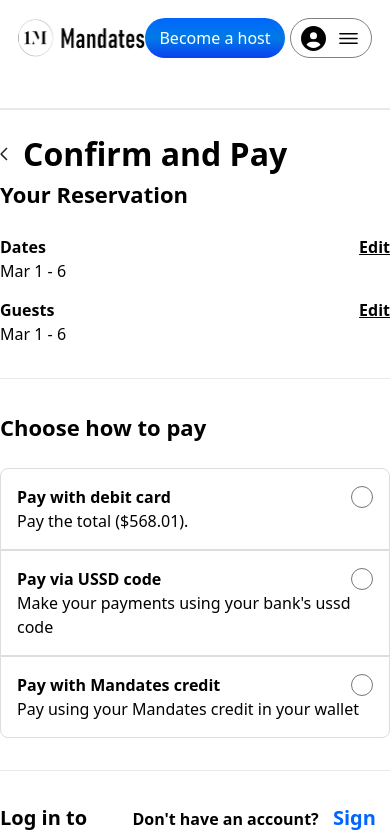
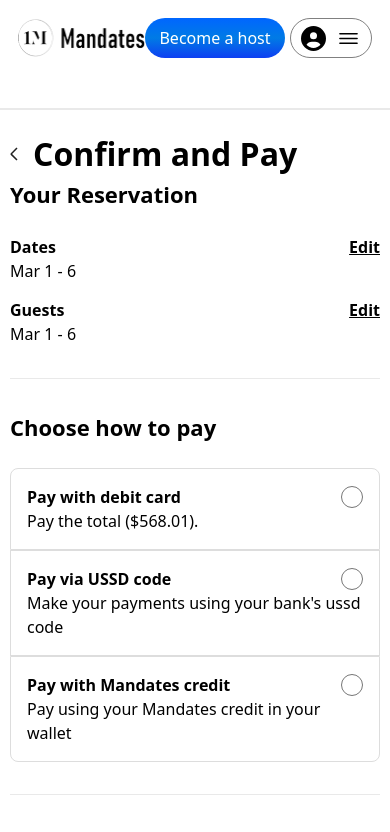
Before and after one commit to GeneralMarshal/Mandate-v2, a React (Vite) app: page /Confirmpay in a window 390 px wide. Shown: the top 832 px of the page. Built offline with nearby package versions, Linux system fonts and the light colour scheme.

Commit message:
confirmPay mobile responsiveness

```diff
--- a/src/Pages/ConfirmPay.jsx
+++ b/src/Pages/ConfirmPay.jsx
@@ -16,7 +16,7 @@
     <>
       <HeaderMain search={false} />
 
-      <div className="flex flex-wrap justify-center w-[100vw]">
+      <div className="flex flex-wrap justify-center w-[100vw] px-[10px]">
         <div className="max-w-[560px] w-[100%] my-[20px]">
           <div className="flex align-center w-[100%]">
             <span className="flex align-center mr-[15px]">
```
